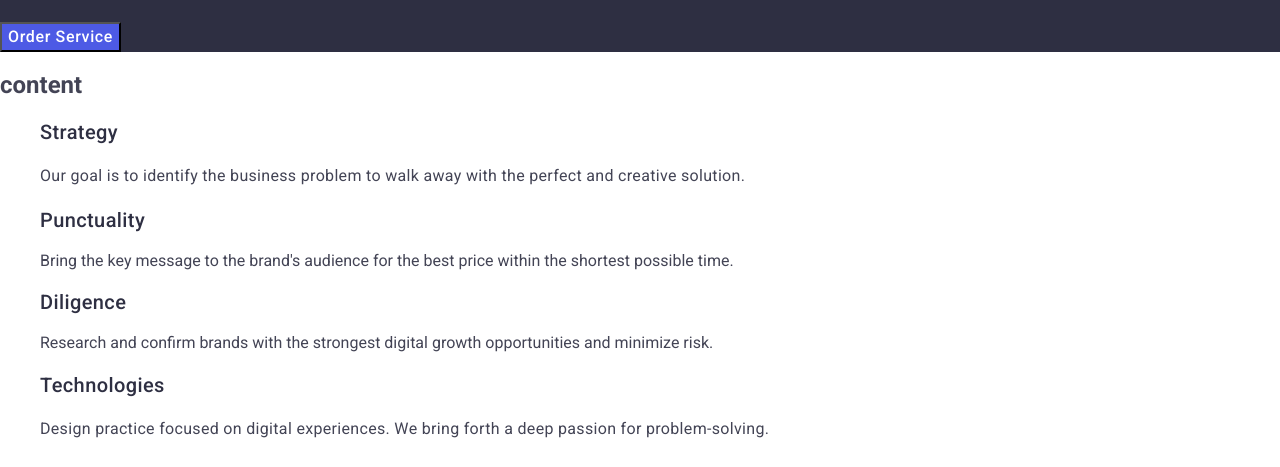
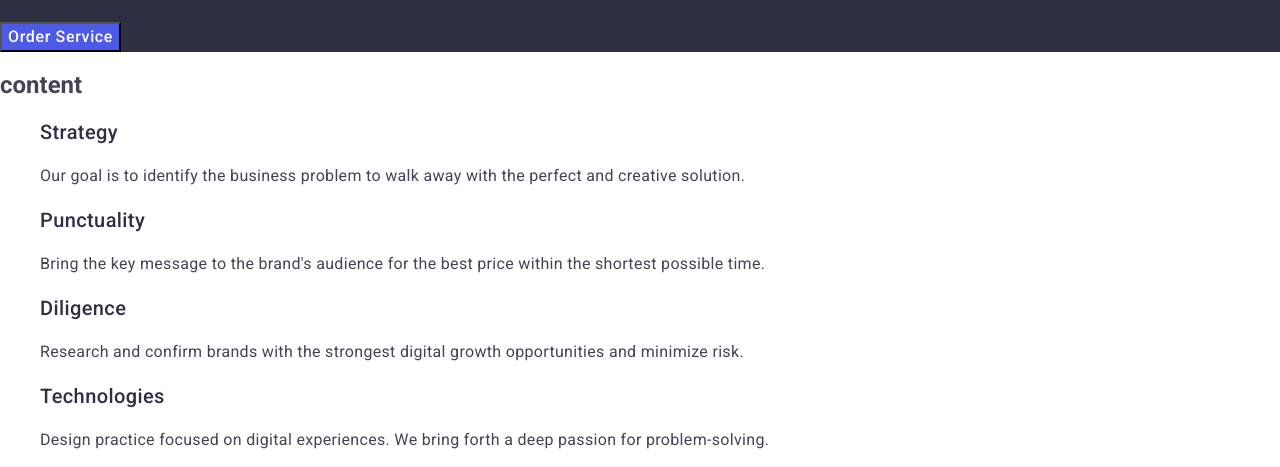
Before and after one commit to Hordzich-ihar/goit-markup-hw-02, a plain HTML site: page index.html in a window 1280 px wide. Shown: the part 304-771 px from the top of the page. Drawn offline with nearby package versions, Linux system fonts and the light colour scheme.

Commit message:
new code

```diff
--- a/css/styles.css
+++ b/css/styles.css
@@ -160,12 +160,11 @@ font-family: "Roboto", sans-serif;
     text-transform: capitalize;
 }
 .ourteam-list {
-
 }
 
 .ourteam-item {
     text-align: center;
-
+background-color: #FFFFFF
 }
 
 .ourteam-title {
--- a/index.html
+++ b/index.html
@@ -84,7 +84,7 @@
 
           <li class="feature-item">
             <h3 class="feature-title">punctuality</h3>
-            <p>
+            <p class="feature-text">
               Bring the key message to the brand's audience for the best price
               within the shortest possible time.
             </p>
@@ -92,7 +92,7 @@
 
           <li class="feature-item">
             <h3 class="feature-title">diligence</h3>
-            <p>
+            <p class="feature-text">
               Research and confirm brands with the strongest digital growth
               opportunities and minimize risk.
             </p>
```
